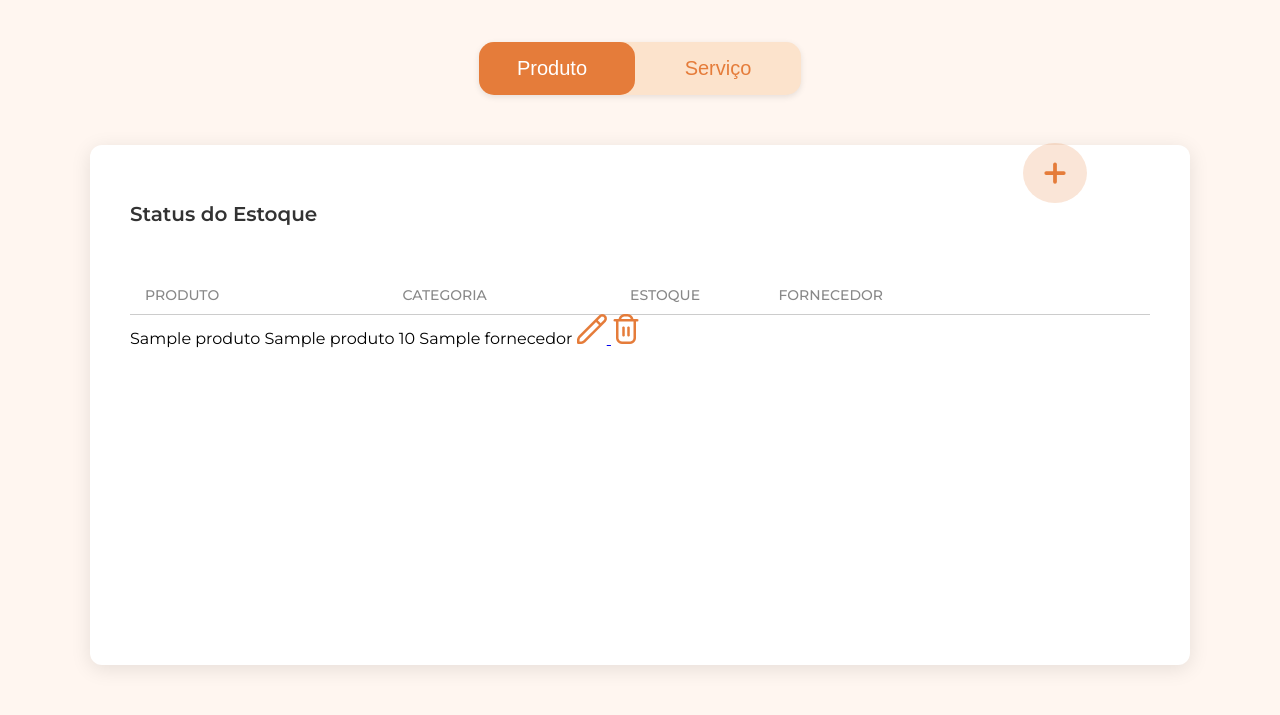
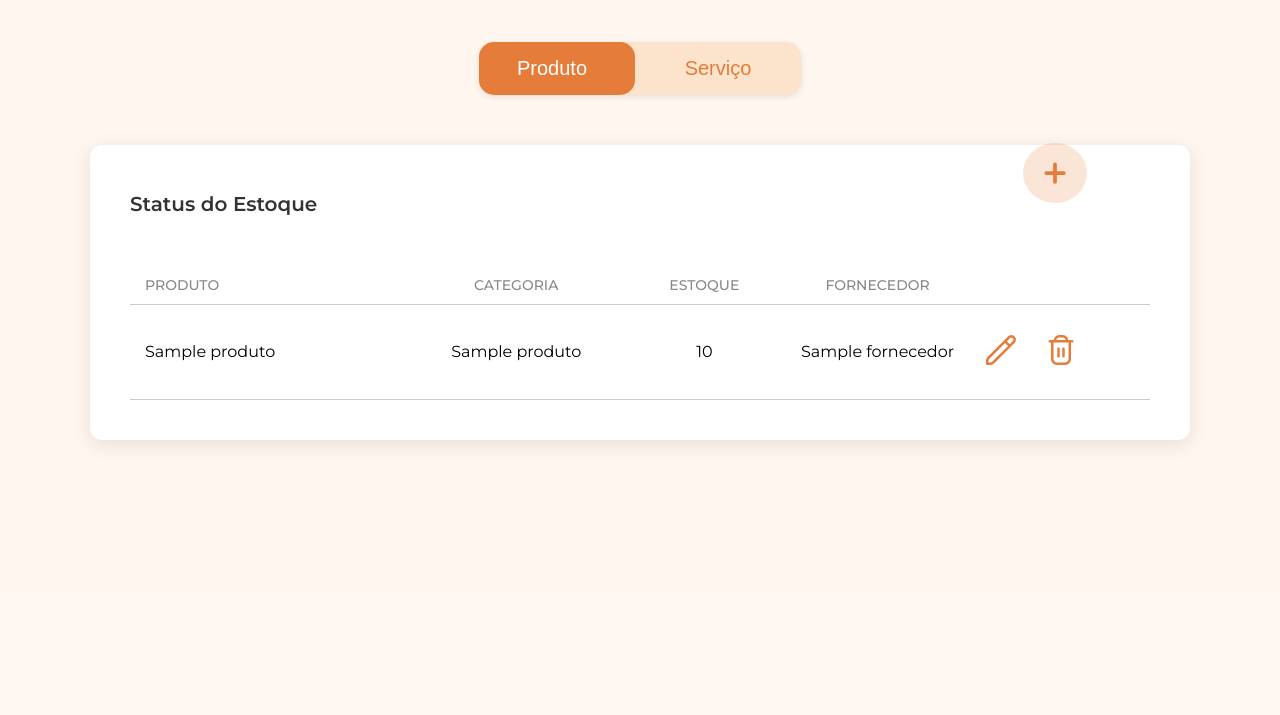
Before and after one commit to biancavaz/ProjetoFinal-Fluxee, a Flask app: page /gestao/ in a window 1280 px wide. Shown: the part 207-922 px from the top of the page. After the commit the page ends 653 px from the top, so only its background shows below. Run offline with Flask 3, Linux system fonts and the light colour scheme; a user stored in the database is signed in; tables that the repository leaves empty hold one stand-in row (values such as "Sample post").

Commit message:
consegui fazer ele buscar os dados e a paginação do produto

```diff
--- a/app/static/css/home.css
+++ b/app/static/css/home.css
@@ -304,12 +304,14 @@ a.card {
 
 /* Box branca */
 .gestao-box {
-    width: 1500px;
-    height: 520px;
+    width: 1850px;
     background: #fff;
     border-radius: 12px;
     box-shadow: 0 4px 20px rgba(0,0,0,0.1);
-    padding: 40px;
+    padding-left: 40px;
+    padding-right: 40px;
+    padding-top: 30px;
+    padding-bottom: 40px;
     box-sizing: border-box;
 }
 
@@ -321,13 +323,14 @@ a.card {
     color: #333;
 }
 
-/* Linha da tabela */
+/* Linha da tabela com espaçamento entre os dados */
 .gestao-linha {
-    width: 100%;
-    height: 1px;
-    background: #ccc;
-    margin-bottom: 90px;
-    position: relative;
+    display: flex;            /* Coloca os itens lado a lado */
+    align-items: center;
+    padding: 12px 0;
+    border-bottom: 1px solid #ccc;   /* substitui aquela linha cinza */
+    height: auto;             /* remove o height 1px */
+    background: transparent;  /* remove a barra cinza */
 }
 
 /* Remove margem da última */
@@ -364,10 +367,10 @@ a.card {
     font-size: 14px;
 }
 
-.coluna-produto { width: 26%; }
-.coluna-categoria { width: 23%; }
-.coluna-estoque { width: 15%; }
-.coluna-fornecedor { width: 20%; }
+.coluna-produto { width: 26%; text-align: left; }
+.coluna-categoria { width: 23%; text-align: center;}
+.coluna-estoque { width: 15%; text-align: center; }
+.coluna-fornecedor { width: 20%; text-align: center; }
 .coluna-acoes { width: 10%; text-align: right; }
 
 /* Linha dinâmica */
@@ -409,6 +412,28 @@ a.card {
     cursor: pointer;
 }
 
+.linha-produto { width: 26%; }
+.linha-categoria { width: 23%; text-align: center; }
+.linha-estoque { width: 15%; text-align: center; }
+.linha-fornecedor { width: 20%; text-align: center; }
+
+.linha-acoes {
+    width: 10%;
+    display: flex;
+    justify-content: flex-end;
+    gap: 30px;
+}
+
+.gestao-linha.linha-dinamica {
+    padding: 30px 15px;
+}
+
+
+.linha-titulos {
+    width: 100%;
+    height: 1px;        /* espessura da linha */
+    background: #ccc;   /* cor da linha */
+}
 
 
 /* Responsividade */
--- a/app/templates/gestao.html
+++ b/app/templates/gestao.html
@@ -37,31 +37,45 @@
                     <span class="coluna-fornecedor">FORNECEDOR</span>
                 </div>
 
-                <!-- LINHAS DINÂMICAS -->
+                <div class="linha-titulos"></div>
+
+
                 {% for p in produtos %}
                     <div class="gestao-linha linha-dinamica">
-
                         <span class="linha-produto">{{ p.nome }}</span>
                         <span class="linha-categoria">{{ p.tipo.nome }}</span>
                         <span class="linha-estoque">{{ p.quantidade }}</span>
                         <span class="linha-fornecedor">{{ p.fornecedor.nome }}</span>
-
-
-
-                        <!-- ÍCONES -->
                         <span class="linha-acoes">
                             <a href="{{ url_for('editar_produto', id=p.id) }}" class="btn-edit">
                                 <img src="{{ url_for('static', filename='icons/edit.png') }}" alt="editar">
                             </a>
-
                             <a href="{{ url_for('deletar_produto', id=p.id) }}" class="btn-delete">
                                 <img src="{{ url_for('static', filename='icons/delete.png') }}" alt="excluir">
                             </a>
                         </span>
-
                     </div>
                 {% endfor %}
 
+                {% if mostrar_paginacao %}
+                <div class="paginacao">
+                    {% if pagination.has_prev %}
+                        <a href="{{ url_for('gestao', page=pagination.prev_num) }}">&laquo; Anterior</a>
+                    {% endif %}
+
+                    {% for p in range(1, pagination.pages + 1) %}
+                        {% if p ==  pagina_atual %}
+                            <span class="ativo">{{ p }}</span>
+                        {% else %}
+                            <a href="{{ url_for('gestao', page=p) }}">{{ p }}</a>
+                        {% endif %}
+                    {% endfor %}
+
+                    {% if pagination.has_next %}
+                        <a href="{{ url_for('gestao', page=pagination.next_num) }}">Próximo &raquo;</a>
+                    {% endif %}
+                </div>
+                {% endif %}
             </div>
 
         <!-- BOTÃO À DIREITA -->
--- a/app/view.py
+++ b/app/view.py
@@ -78,11 +78,26 @@ def home():
 # -------------------------
 # GESTÃO
 # -------------------------
+
+
 @app.route('/gestao/')
 @login_required
 def gestao():
-    produtos = Produto.query.all()   # Puxa tudo do banco
-    return render_template('gestao.html', produtos=produtos)
+    page = request.args.get('page', 1, type=int)
+    per_page = 15
+    produtos_pag = Produto.query.paginate(page=page, per_page=per_page)
+
+    mostrar_paginacao = produtos_pag.total >= per_page
+
+    return render_template(
+        'gestao.html',
+        produtos=produtos_pag.items,
+        pagination=produtos_pag,
+        mostrar_paginacao=mostrar_paginacao,
+        pagina_atual=page  # <--- passa a página atual
+    )
+
+
 
 @app.route('/gestao_servico/')
 @login_required
```
Also changed, not shown: other parts of app/static/css/home.css (+42 -0 lines), instance/fluxee.db, static/uploads/produtos/image_10.png (added).
